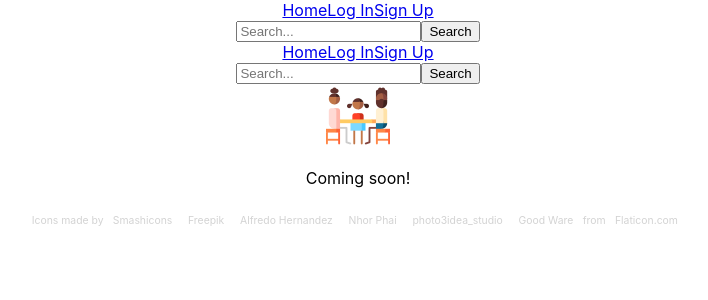
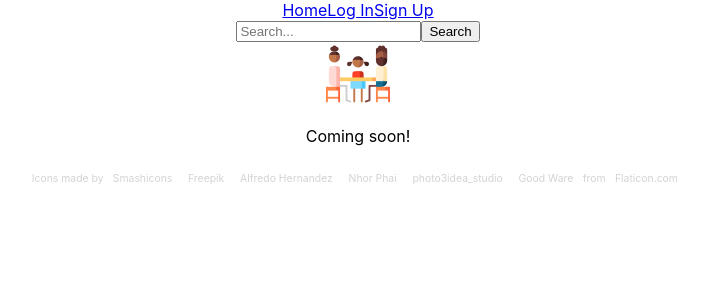
Before and after one commit to BuildWeek-Secret-Family-Recipes/Front-End, a React (Create React App) app: page / in a window 1280 px wide. Shown: the top 300 px of the page, without its empty margins (282-990 px from the left). Built offline with nearby package versions, Linux system fonts and the light colour scheme.

Commit message:
updated changes from master

```diff
--- a/src/components/pages/Home.js
+++ b/src/components/pages/Home.js
@@ -1,12 +1,9 @@
 import React from 'react';
-
-import Nav from '../layout/Nav'
 import Dining from '../../assets/img/dining.png';
 
 const Home = () => {
     return (
         <div>
-            <Nav />
             <img src={Dining} alt='Family Dining' />
             <p>Coming soon!</p>
         </div>
```
